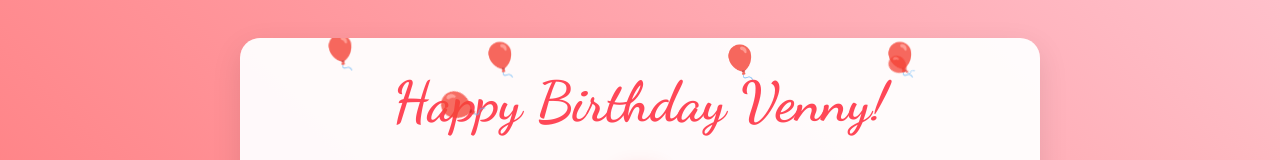
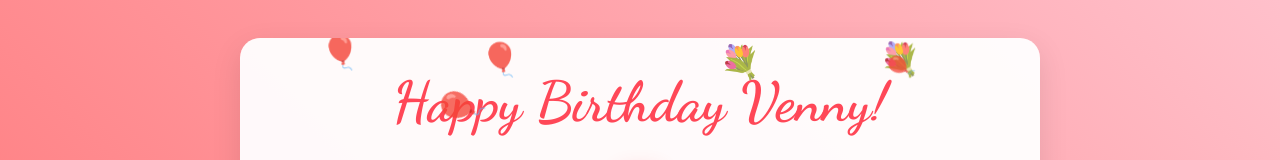
Before and after one commit to Shashankgurram/VennyBirthday, a plain HTML site: page index.html in a window 1280 px wide. Shown: the top 160 px of the page. Drawn offline with Linux system fonts and the light colour scheme.

Commit message:
Update index.html

```diff
--- a/index.html
+++ b/index.html
@@ -15,8 +15,8 @@
                 <div class="balloons-container">
                     <div class="balloon balloon-1">🎈</div>
                     <div class="balloon balloon-2">🎈</div>
-                    <div class="balloon balloon-3">🎈</div>
-                    <div class="balloon balloon-4">🎈</div>
+                    <div class="balloon balloon-3">💐</div>
+                    <div class="balloon balloon-4">💐</div>
                 </div>
                 <h1 class="title">Happy Birthday Venny!</h1>
                 <div class="heart-container">
```
